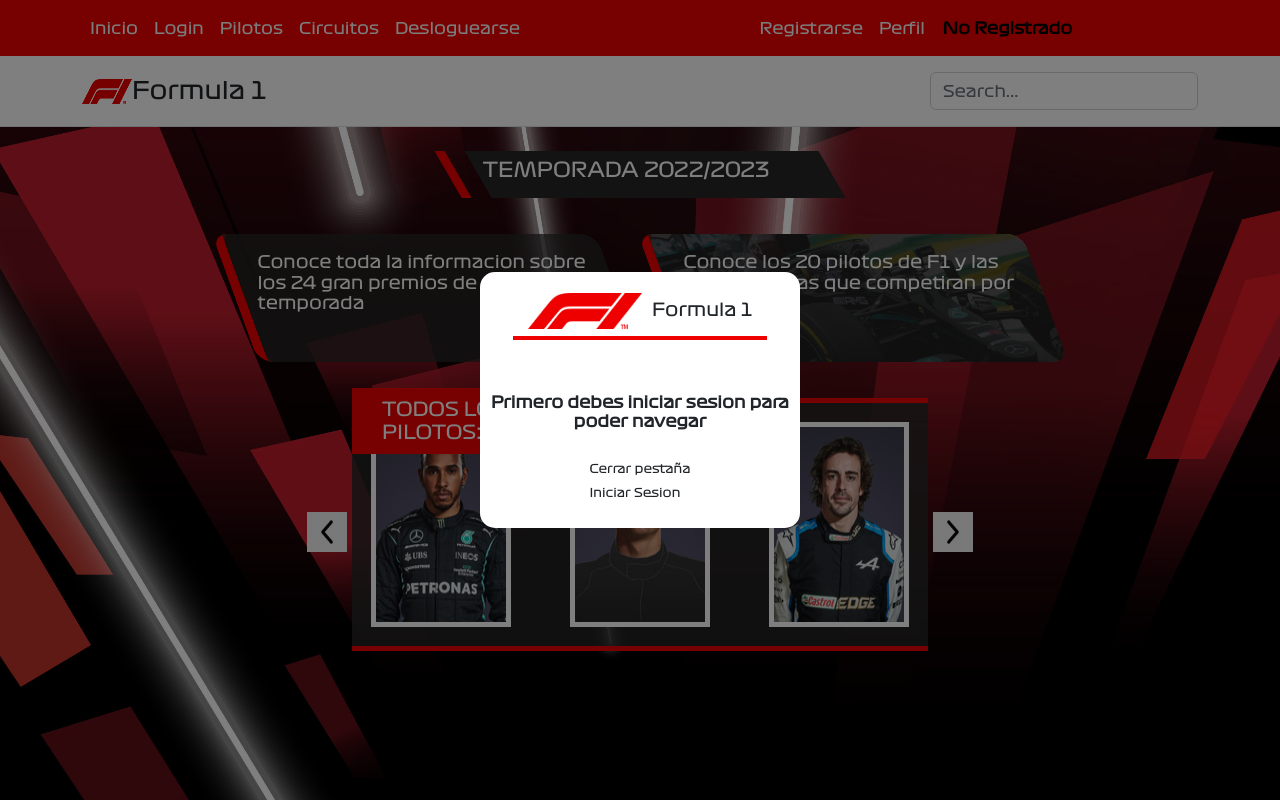
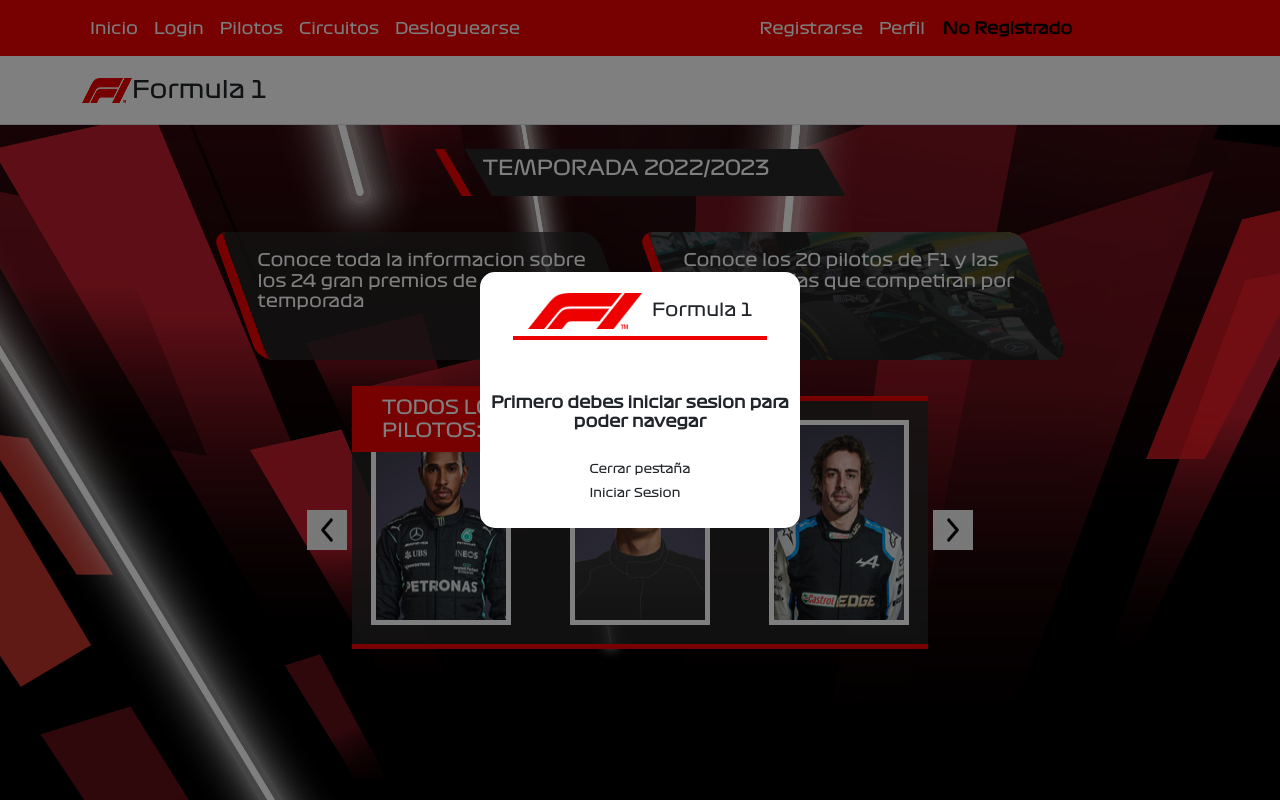
Before and after one commit to MiguelJul/proyectoWebpackNPM, a website built with webpack: page src/index.html in a window 1280 px wide. Built offline with nearby package versions, Linux system fonts and the light colour scheme; files whose address does not match are found by name.

Commit message:
canvi minim en el menu superior i en el login

```diff
--- a/src/pages/login.js
+++ b/src/pages/login.js
@@ -32,7 +32,7 @@
       <button class="login" type="button" id="loginbutton">Iniciar sesion</button>
       <label>
         <input type="checkbox" checked="checked" name="remember" />
-        Remember me
+        Recordarme
       </label>
     </div>
 
--- a/src/views/head/menu.js
+++ b/src/views/head/menu.js
@@ -26,9 +26,7 @@
         <img src="${F1logo}" width="50px" height="25x">
         <span class="fs-4">Formula 1</span>
       </a>
-      <form class="col-12 col-lg-auto mb-3 mb-lg-0" role="search">
-        <input type="search" class="form-control" placeholder="Search..." aria-label="Search">
-      </form>
+
     </div>
   </header>`;
   cabecera.innerHTML="";
```
Also changed, not shown: src/estilos/pagina-principal/circuitos.css (line endings or trailing spaces), 2 other files.
